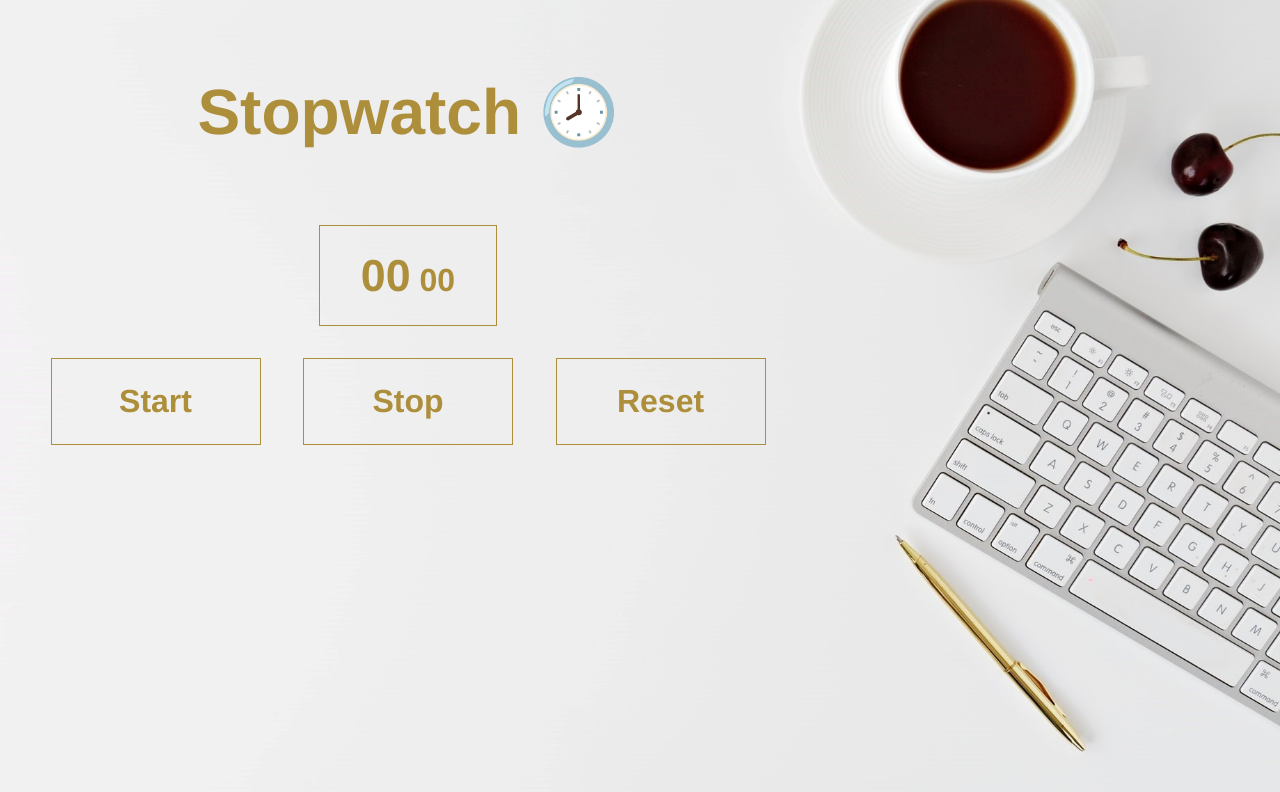
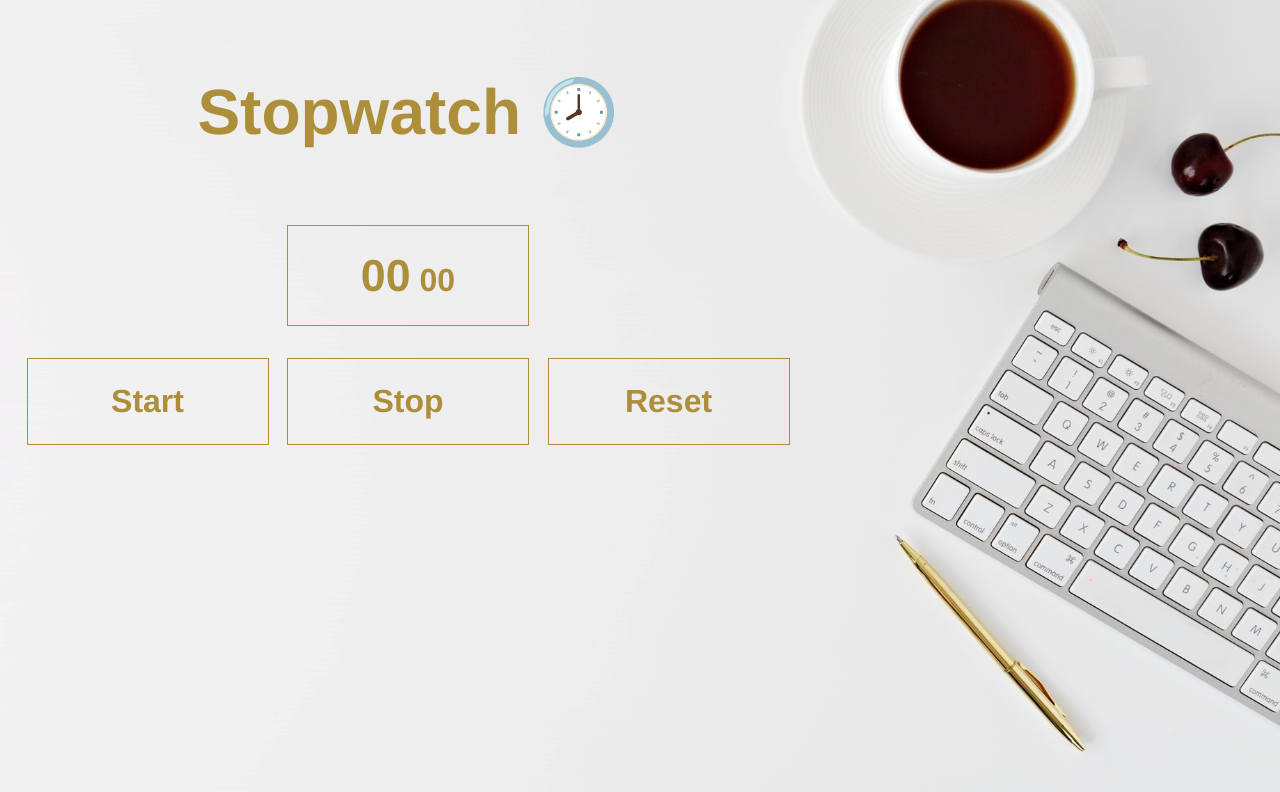
Before and after one commit to HortenciaCorts/Cronometro, a plain HTML site: page index.html in a window 1280 px wide. Drawn offline with Linux system fonts and the light colour scheme.

Commit message:
update size about timer with hours

```diff
--- a/style.css
+++ b/style.css
@@ -6,7 +6,7 @@ text-align: center;
 font: 700 1em "Helvetica";
 }
 .container{
-max-width: 800px;
+
 display: flex;
 flex-direction: column;
 margin-top: 2rem;
@@ -59,7 +59,10 @@ transform: scale(1.1);
     }
     .card {
     padding: 1.5rem;
-    width: 10rem;
+    width: 12rem;
+    }
+    #time{
+        max-width: 20rem;
     }
 }
 @media (min-width: 1440px){
```
